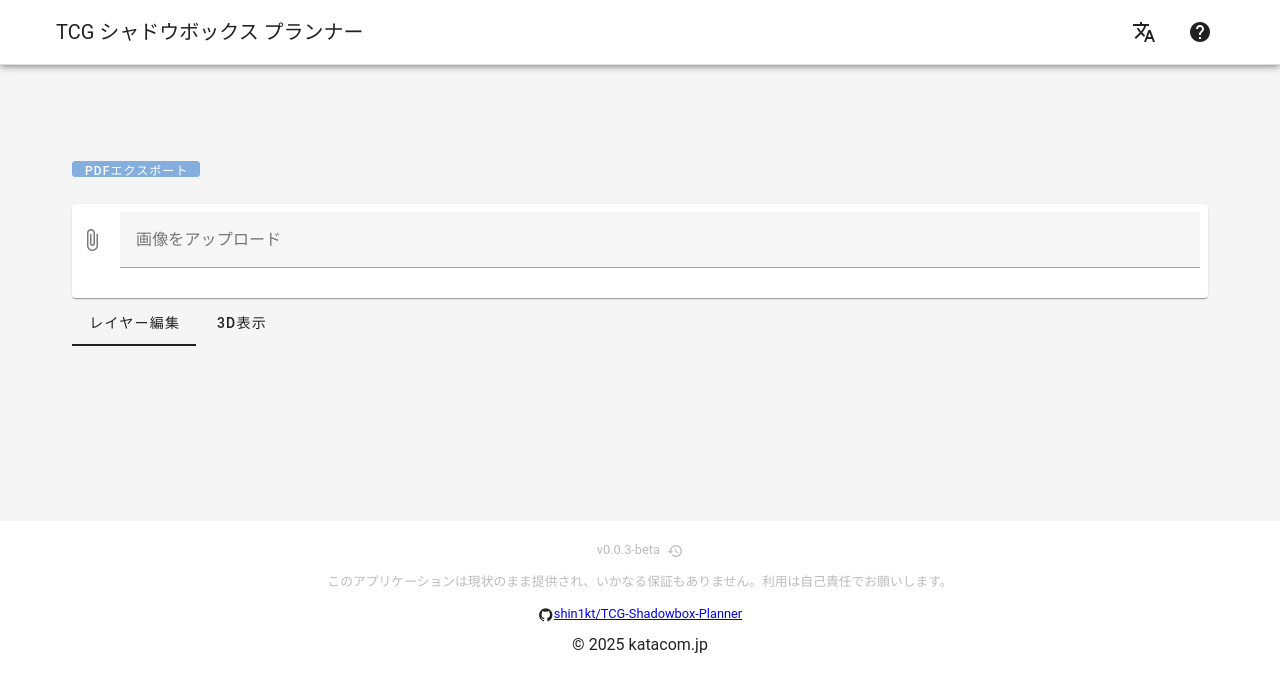
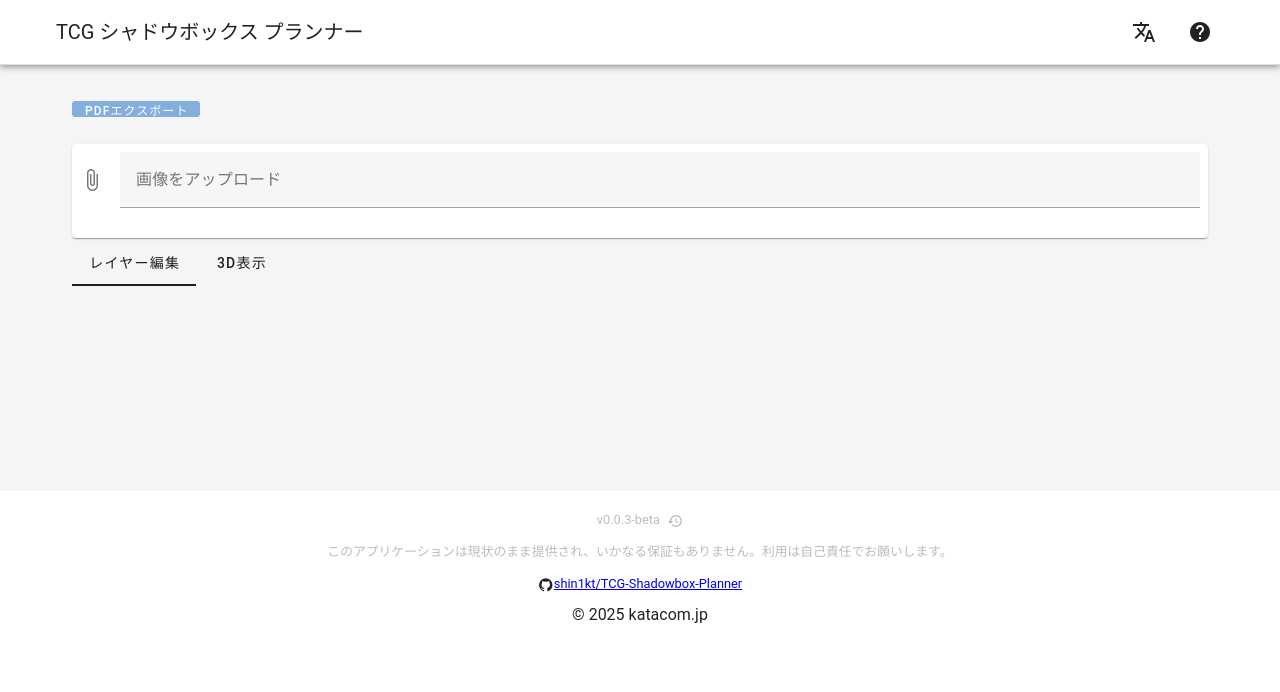
Before and after one commit to shin1kt/TCG-Shadowbox-Planner, a Nuxt app in the folder app/: page / in a window 1280 px wide. Shown: the top 692 px of the page. Built offline with nearby package versions, Linux system fonts and the light colour scheme.

Commit message:
fix: 画面上部の余白

```diff
--- a/app/pages/index.vue
+++ b/app/pages/index.vue
@@ -1,5 +1,5 @@
 <template>
-  <v-container class="mt-15">
+  <v-container>
     <v-row>
       <v-col cols="auto">
         <v-btn
```
